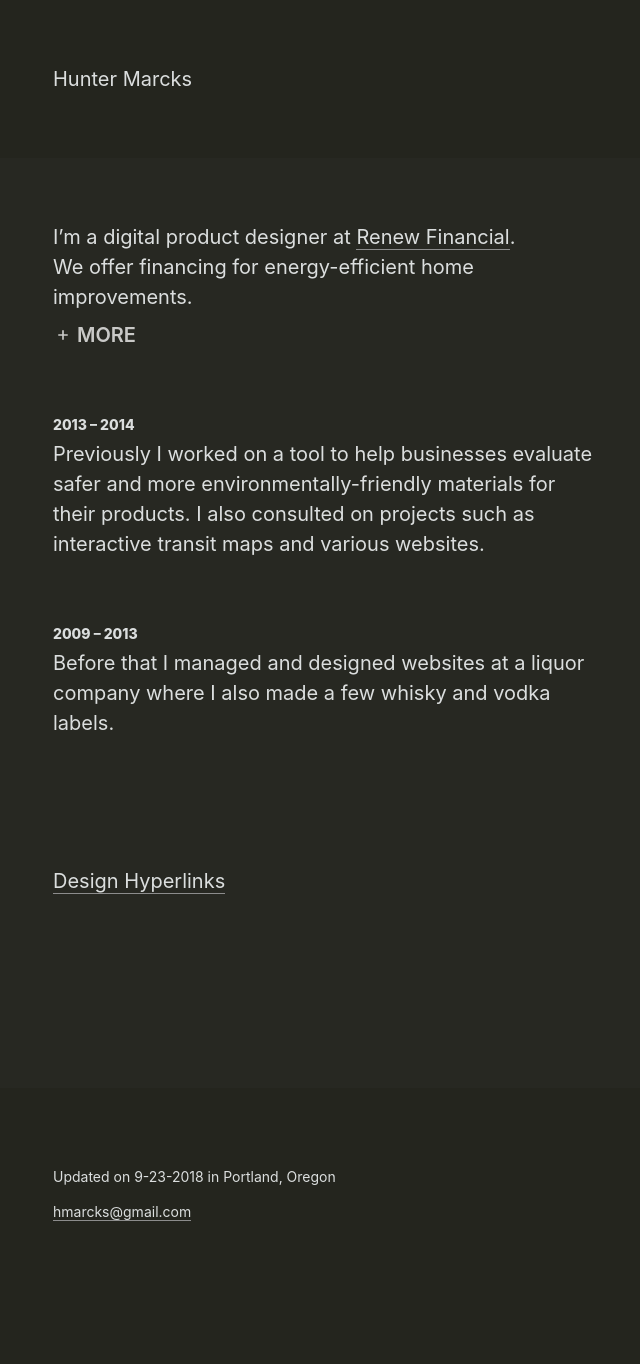
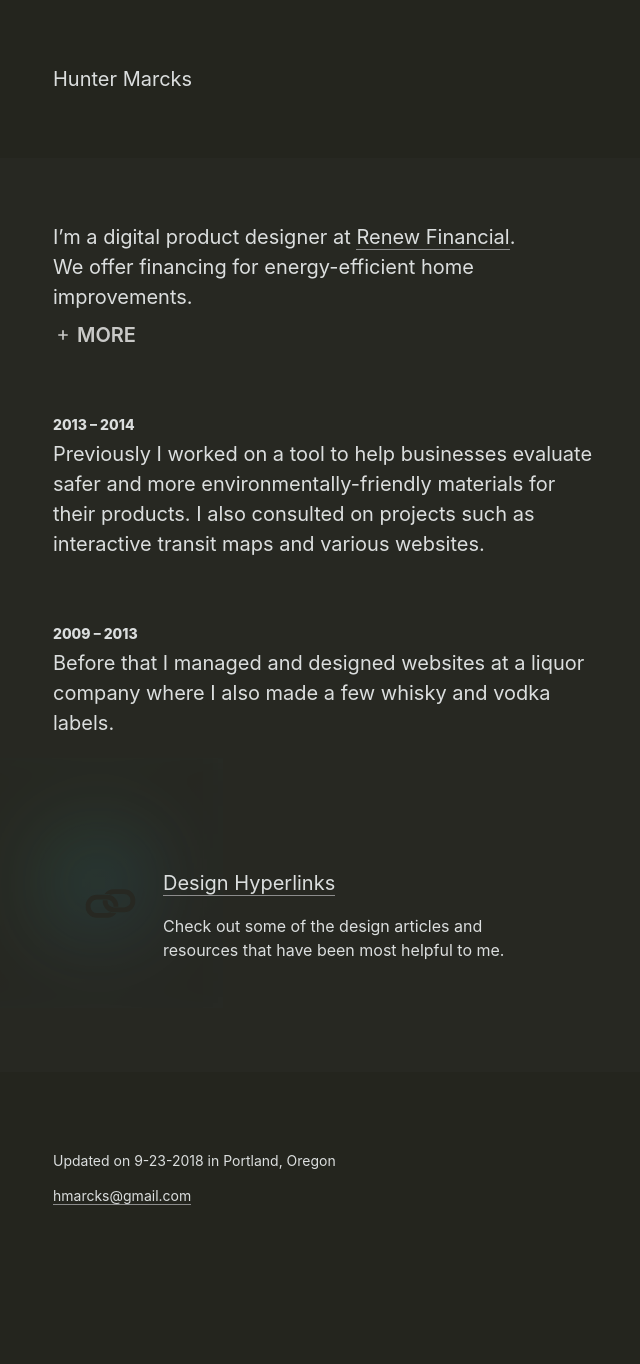
Before and after one commit to hmarcks/hmarcks.github.io, a Jekyll site: the page built from index.html, in a window 1280 px wide. Shown: the whole page, without its empty margins (75-715 px from the left). Built offline with Jekyll 4.4.1, drawn with Linux system fonts in a browser that asks for light colours; comment, search, counter and statistics services are not loaded.

Commit message:
trip graphic wip

```diff
--- a/_scss/base.scss
+++ b/_scss/base.scss
@@ -210,3 +210,79 @@
     position: relative;
     left: -4px;
 }
+
+// .links-trip {
+//   position: relative;
+
+//   &:after {
+//     content: '';
+//     position: absolute;
+//     top: 0;
+//     background:
+//       linear-gradient(-45deg,
+//       rgba(0, 0, 0, 0),
+//       rgba(0, 0, 0, 0),
+//       rgba(255, 166, 61, .5),
+//       rgba(255, 61, 119, .5),
+//       rgba(51, 138, 255, .5),
+//       rgba(60, 240, 197, .5),
+//       rgba(0, 0, 0, 0),
+//       rgba(0, 0, 0, 0)
+//     );
+//     background-size: 1000%;
+//     animation: slide 30s linear infinite;
+//     transition: .5s ease-in-out all;
+//     box-shadow: inset 0 0 100px 100px #272822;
+//     width: 300px;
+//     height: 300px;
+//   }
+// }
+
+.links-icon {
+  position: absolute;
+  top: 118px;
+  left: 110px;
+  fill: #272822;
+}
+
+.links-trip {
+  position: relative;
+  left: -80px;
+  background:
+    linear-gradient(-45deg,
+    rgba(0, 0, 0, 0),
+    rgba(0, 0, 0, 0),
+    rgba(255, 166, 61, .5),
+    rgba(255, 61, 119, .5),
+    rgba(51, 138, 255, .5),
+    rgba(60, 240, 197, .5),
+    rgba(0, 0, 0, 0),
+    rgba(0, 0, 0, 0)
+  );
+  background-size: 1000%;
+  animation: slide 30s linear infinite;
+  transition: .5s ease-in-out all;
+  box-shadow: inset 0 0 100px 100px #272822;
+  width: 250px;
+  height: 250px;
+}
+
+.links-link {
+  position: relative;
+  left: -140px;
+  margin-top: 110px;
+  max-width: 350px;
+  font-size: 1.25rem;
+}
+
+@keyframes slide {
+  0% {
+    background-position: 0% 50%;
+  }
+  50% {
+    background-position: 100% 50%;
+  }
+  100% {
+    background-position: 0% 50%;
+  }
+}
--- a/index.html
+++ b/index.html
@@ -35,7 +35,19 @@
     <h3 class="f6 fw8 mb1">2013 – 2014</h3>
     <p class="mt0 mb5">Previously I worked on a tool to help businesses evaluate safer and more environmentally-friendly materials for their products. I also consulted on projects such as interactive transit maps and various websites.</p>
     <h3 class="f6 fw8 mb1">2009 – 2013</h3>
-    <p class="mt0 mb6">Before that I managed and designed websites at a liquor company where I also made a few whisky and vodka labels.</p>
-    <p class="mb6"><a href="/resources">Design Hyperlinks</a></p>
+    <p class="mt0">Before that I managed and designed websites at a liquor company where I also made a few whisky and vodka labels.</p>
   </div>
+    <div class="flex-ns">
+      <div class="links-trip">
+        <svg
+        class="links-icon"
+        xmlns="http://www.w3.org/2000/svg"
+        width="55" height="55" viewBox="0 0 24 24">
+        <defs></defs><title>Artboard 1</title><path class="cls-1" d="M13.43,16.12a5.22,5.22,0,0,1-1.64-.27,2.78,2.78,0,0,1-1.22.29H6A2.74,2.74,0,0,1,3.28,13.4V13A2.73,2.73,0,0,1,6,10.29h4.56A2.73,2.73,0,0,1,13.3,13v.37h2.09V13A4.82,4.82,0,0,0,10.57,8.2H6A4.82,4.82,0,0,0,1.19,13v.38A4.83,4.83,0,0,0,6,18.23h4.56a4.83,4.83,0,0,0,4-2.11Z"/><path class="cls-1" d="M18,5.77H13.43a4.83,4.83,0,0,0-4,2.11h1.12a5,5,0,0,1,1.64.28,2.65,2.65,0,0,1,1.22-.3H18a2.74,2.74,0,0,1,2.73,2.74V11A2.73,2.73,0,0,1,18,13.71H13.43A2.73,2.73,0,0,1,10.7,11v-.37H8.61V11a4.82,4.82,0,0,0,4.82,4.82H18A4.82,4.82,0,0,0,22.81,11V10.6A4.83,4.83,0,0,0,18,5.77Z"/></svg>
+      </div>
+      <div class="links-link">
+        <p class="ma0"><a href="/resources">Design Hyperlinks</a></p>
+        <p class="f5">Check out some of the design articles and resources that have been most helpful to me.</p>
+      </div>
+    </div>
 </div>
```
Also changed, not shown: assets/images/icons/icon-link.svg (added).
